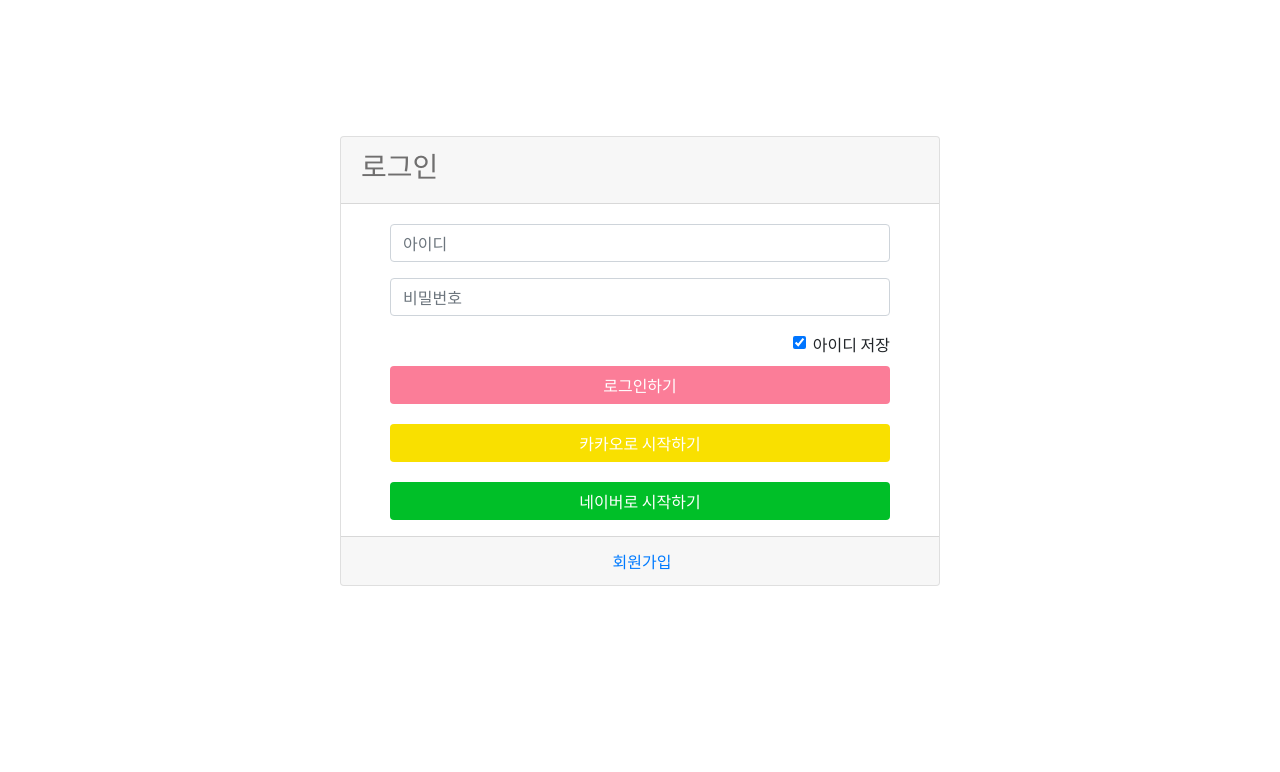
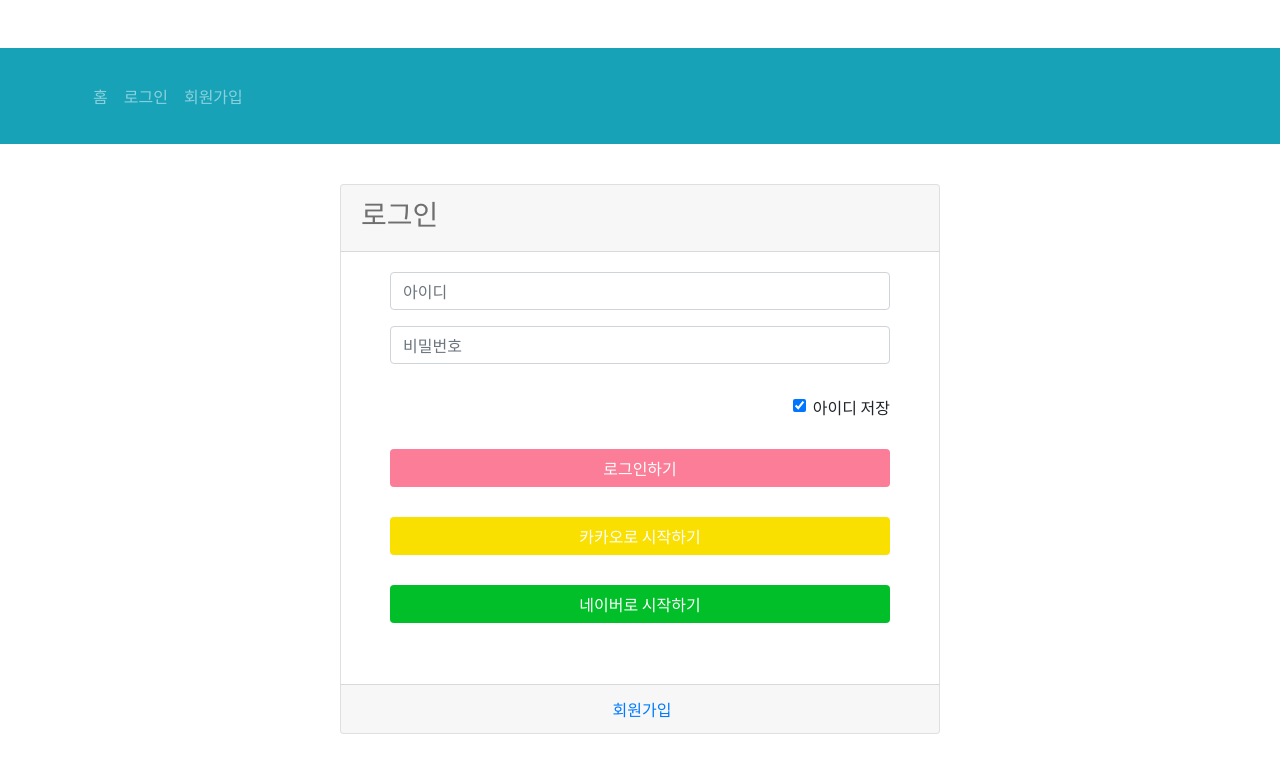
Before and after one commit to lotte-kokodo/frontend, a React (Create React App) app: page /login in a window 1280 px wide. Shown: the top 772 px of the page. Built offline with nearby package versions, Linux system fonts and the light colour scheme.

Commit message:
feat/login backup

```diff
--- a/src/App.js
+++ b/src/App.js
@@ -1,7 +1,9 @@
-import React, { useState, useEffect } from "react"
+import React from "react"
 import {BrowserRouter, Link, Routes, Route} from "react-router-dom"
 
 import Login from "./Components/Member/login"
+import Signup from "./Components/Member/signup"
+import LoginNaver from './Components/Member/loginNaver';
 
 function App() {
   return (
@@ -12,14 +14,32 @@ function App() {
       </header>
 
       <BrowserRouter>
-        <nav>
-          <div><br /><br /></div>
-        </nav>
+            <nav className="navbar navbar-expand-md navbar-dark bg-info sticky-top">
+              <div className="container">
+                <div className="collapse navbar-collapse" id="navbar-content">
+                  <ul className="navbar-nav mr-auto">
+                    <li className="nav-item">
+                      <Link className="nav-link" to="/">홈</Link>
+                    </li>
+                    <li className="nav-item">
+                      <Link className="nav-link" to="/login">로그인</Link>
+                    </li>
+                    <li className="nav-item">
+                      <Link className="nav-link" to="/signup">회원가입</Link>
+                    </li>
+                  </ul>
+                </div>
+              </div>
+            </nav>
 
         <main>
         <div className="container">
           <Routes>
+            <Route path="/" element={<Home />}></Route>
             <Route path="/login" element={<Login />}></Route>
+            <Route path="/signup" element={<Signup />}></Route>
+            <Route path="/loginKakao" element={<LoginNaver />}></Route>
+            <Route path="/loginNaver" element={<LoginNaver />}></Route>
           </Routes>
         </div>
         </main>
@@ -31,4 +51,15 @@ function App() {
   );
 }
 
+function Home(){
+
+  return (
+    <div>
+      <div className="container text-center">
+          <h2> React </h2>
+      </div>
+    </div>
+  )
+}
+
 export default App;
--- a/src/Components/Member/login.css
+++ b/src/Components/Member/login.css
@@ -6,7 +6,7 @@
 }
 
 .card{
-    height: 450px;
+    height: 550px;
     margin-top: auto;
     margin-bottom: auto;
     width: 600px;
@@ -51,7 +51,7 @@ input:focus{
 }
 
 .idCheck{
-    margin-bottom: 10px;
+    margin-top: 15px;
     float: right;
 }
 
@@ -71,8 +71,7 @@ input:focus{
     color: #ffffff;
     background-color: #fb7d98;
     width: 500px;
-    margin:0 auto;
-    margin-bottom: 20px;
+    margin: 30px auto;
 }
 
 .login_btn:hover{
@@ -85,7 +84,7 @@ input:focus{
     background-color: #F9E000;
     width: 500px;
     margin:0 auto;
-    margin-bottom: 20px;
+    margin-bottom: 30px;
 }
 
 .kakao:hover{
--- a/src/Components/Member/login.js
+++ b/src/Components/Member/login.js
@@ -20,8 +20,15 @@ function Login() {
         fetchData(inputId,inputPw);
     }
 
+    const onClickKakao = () => {
+
+    }
+
+    const onClickNaver = () => {}
+
+
     const fetchData = async (id,pwd) => {
-        await axios.post("http://localhost:3000/login",null ,{ params:{ "id":id, "pwd":pwd} } )
+        await axios.post("http://localhost:9001/user-service/login",null ,{ params:{ "id":id, "pwd":pwd} } )
         .then(function(resp){
             if(resp.data.id === undefined){
                 alert('입력하신 id가 일치하지 않습니다.');
@@ -65,14 +72,16 @@ function Login() {
                                 <input className="form-check-input" type="checkbox" value="" id="flexCheckChecked" checked />
                                 <label className="form-check-label" for="flexCheckChecked">아이디 저장</label>
                             </div>
+                            <div className="login-group">
                                 <div className="form-group">
                                     <Link className="btn float-right login_btn" onClick={onClickLogin} to="/">로그인하기 </Link>
                                 </div>
                                 <div className="form-group">
-                                <button className="btn float-right kakao">카카오로 시작하기</button>
+                                    <Link className="btn float-right kakao" onClick={onClickKakao} to="/loginKakao">카카오로 시작하기 </Link>
                                 </div>
                                 <div className="form-group">
-                                <button className="btn float-right naver">네이버로 시작하기</button>
+                                    <Link className="btn float-right naver" onClick={onClickNaver} to="/loginNaver">네이버로 시작하기 </Link>
+                                </div>
                             </div>
                         </form>
                     </div>
--- /dev/null
+++ b/src/Components/Member/loginNaver.js
@@ -0,0 +1,25 @@
+// 네이버 로그인 JDK 사용로직
+import React, { useEffect } from 'react';
+
+const { naver } = window;
+
+const LoginNaver = () => {
+  const initializeNaverLogin = () => {
+    const naverLogin = new naver.LoginWithNaverId({
+      clientId: "ed9g7SnNyBjkgeGVe0us",
+      callbackUrl: "http://localhost:9090/",
+      clientSecret: "5JmXE1WAmu",
+      isPopup: false, // popup 형식으로 띄울것인지 설정
+      loginButton: { color: 'green', type: 3, height: '60' }, //버튼의 스타일, 타입, 크기를 지정
+    });
+    naverLogin.init();
+  };
+
+  useEffect(() => {
+    initializeNaverLogin();
+  }, []);
+
+  return <div id='naverIdLogin' />;
+};
+
+export default LoginNaver;
```
Lines whose indentation alone changed are shown as unchanged.
